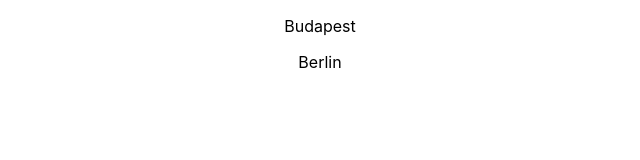
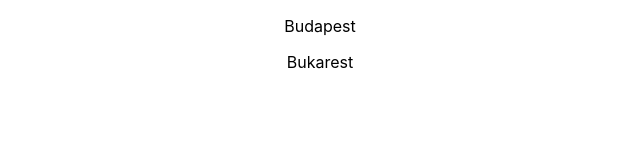
Before and after one commit to GergelyH/weather-app, a React (Create React App) app: page / in a window 1280 px wide. Shown: the top 160 px of the page, without its empty margins (320-960 px from the left). Built offline with nearby package versions, Linux system fonts and the light colour scheme.

Commit message:
Pass cities list as an argument

```diff
--- a/src/App.tsx
+++ b/src/App.tsx
@@ -6,7 +6,7 @@ import CitiesList from './CitiesList';
 function App() {
   return (
     <div className="App">
-      <CitiesList/>
+      <CitiesList cities={['Budapest', 'Bukarest']}/>
     </div>
   );
 }
--- a/src/CitiesList.tsx
+++ b/src/CitiesList.tsx
@@ -1,7 +1,6 @@
-function CitiesList() {
+function CitiesList(props: { cities: string[] }) {
     return <div data-testid='cities-list'>
-        <p>Budapest</p>
-        <p>Berlin</p>
+        {props.cities.map((city, index) => <p key={index}>{city}</p>)}
     </div>
 }
 
```
Also changed, not shown: 1 other file (tests, documents, lock files or other folders).
